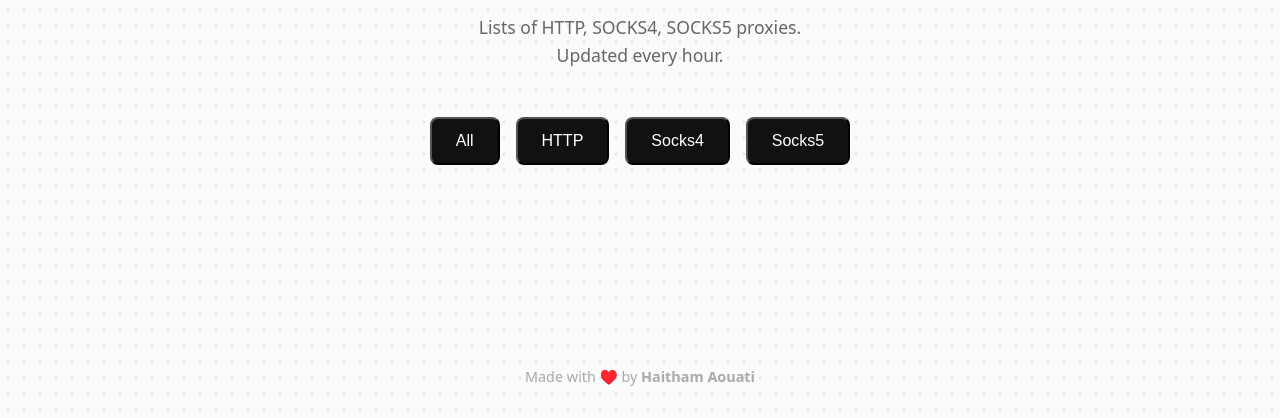
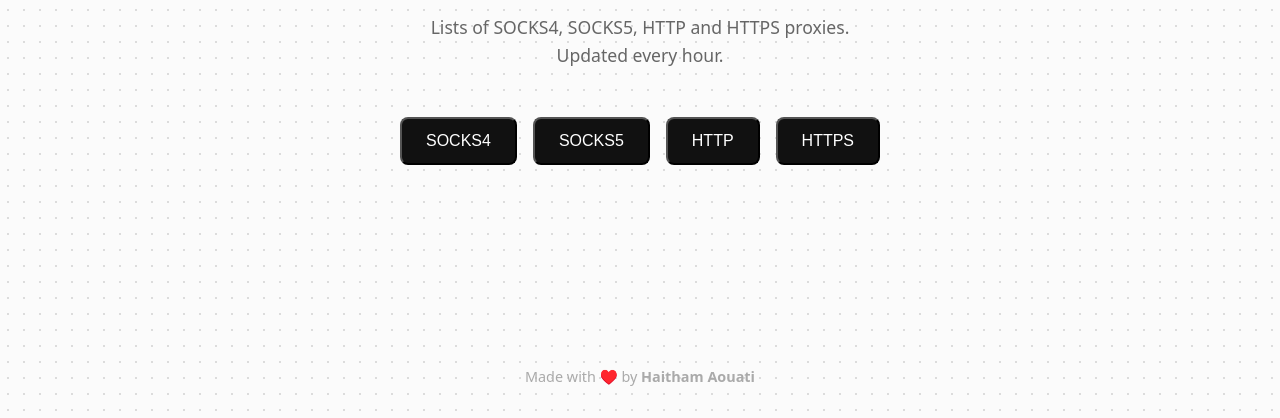
Before and after one commit to haithamaouati/ProxyList, a plain HTML site: page index.html in a window 1280 px wide. Shown: the part 382-800 px from the top of the page. Drawn offline with Linux system fonts and the light colour scheme.

Commit message:
Update index.html

```diff
--- a/index.html
+++ b/index.html
@@ -122,20 +122,20 @@ footer {
     <div class="badge">Updated Every Hour ⚡️</div>
     <h1>ProxyList.</h1>
     <p class="subtitle">
-      Lists of HTTP, SOCKS4, SOCKS5 proxies.<br>
+      Lists of SOCKS4, SOCKS5, HTTP and HTTPS proxies.<br>
       Updated every hour.
     </p><div class="buttons">
-  <button class="download-btn" onclick="downloadFile('all')">All</button>
+  <button class="download-btn" onclick="downloadFile('socks4')">SOCKS4</button>
+  <button class="download-btn" onclick="downloadFile('socks5')">SOCKS5</button>
   <button class="download-btn" onclick="downloadFile('http')">HTTP</button>
-  <button class="download-btn" onclick="downloadFile('socks4')">Socks4</button>
-  <button class="download-btn" onclick="downloadFile('socks5')">Socks5</button>
+  <button class="download-btn" onclick="downloadFile('https')">HTTPS</button>
 </div>
 
   </main>  <footer>
     Made with &#x2665;&#xfe0f; by <b>Haitham Aouati</b>
   </footer>  <script>
     function downloadFile(type) {
-      const url = `https://raw.githubusercontent.com/monosans/proxy-list/main/proxies/${type}.txt`;
+      const url = `https://raw.githubusercontent.com/ErcinDedeoglu/proxies/main/proxies/${type}.txt`;
       fetch(url)
         .then(res => res.blob())
         .then(blob => {
```
